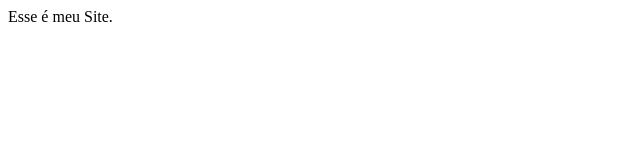
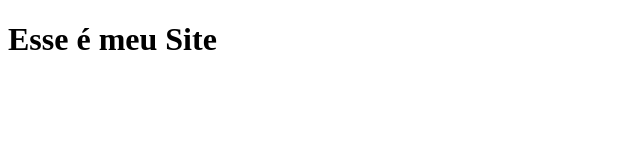
Before and after one commit to Geoguitar/site, a plain HTML site: page index.html in a window 1280 px wide. Shown: the whole page, without its empty margins (0-640 px from the left). Drawn offline with Linux system fonts and the light colour scheme.

Commit message:
alteração no título.

```diff
--- a/index.html
+++ b/index.html
@@ -5,6 +5,6 @@
     <title> Meu Site </title>
 </head>
 <body>
-Esse é meu Site.
+	<h1>Esse é meu Site</h1>
 </body>
 </html>
```
